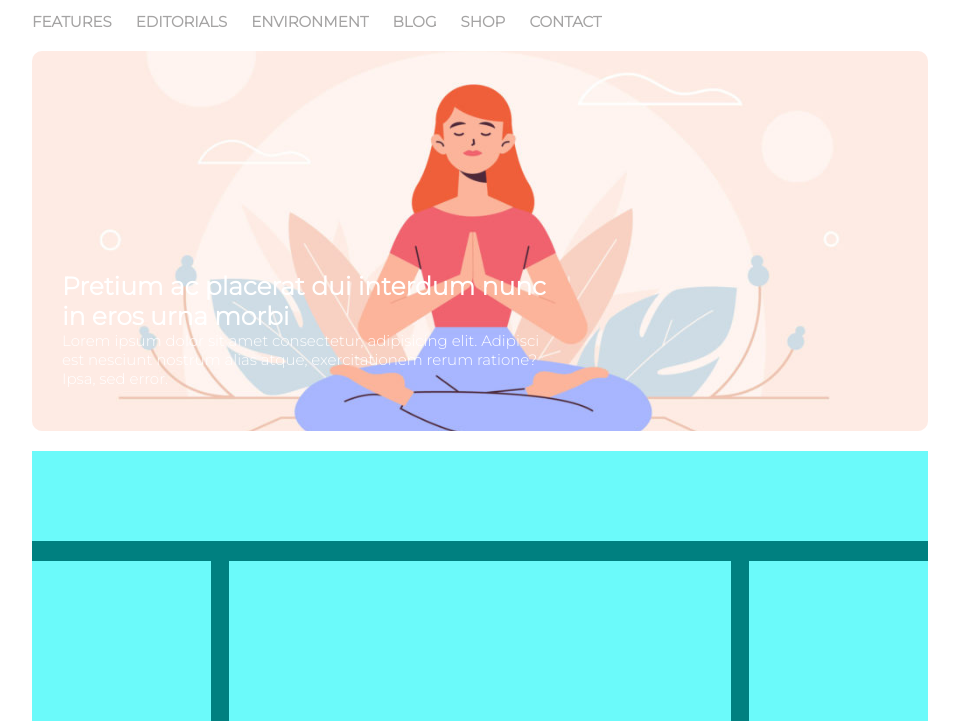
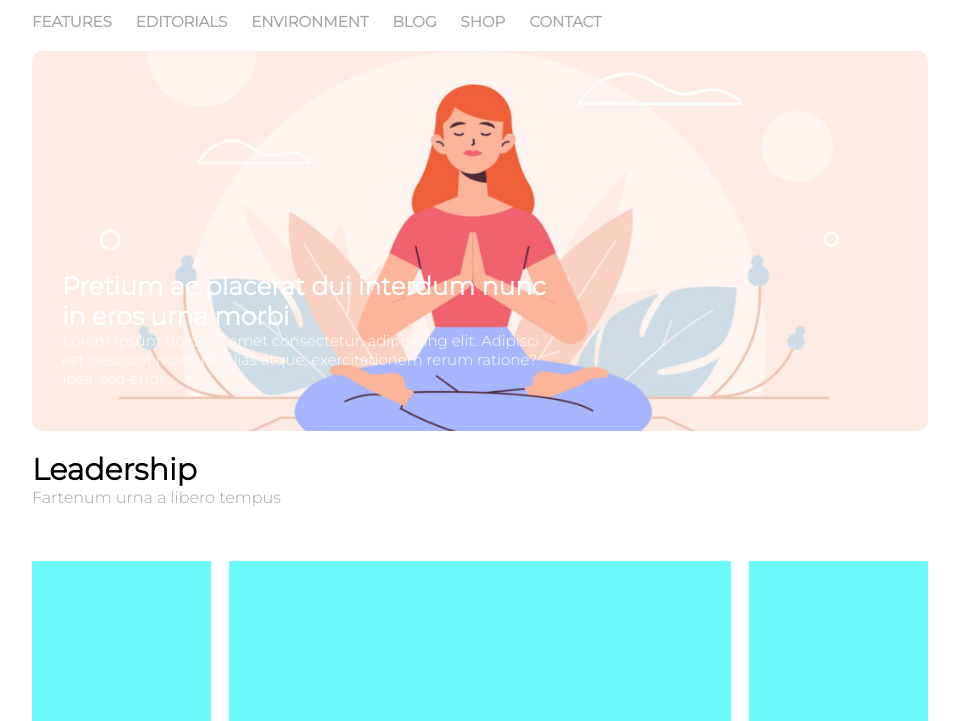
Before and after one commit to Pievisco89/htmlcss-wp, a plain HTML site: page index.html in a window 1280 px wide. Shown: the part 79-800 px from the top of the page, without its empty margins (160-1119 px from the left). Drawn offline with Linux system fonts and the light colour scheme.

Commit message:
main oggetto

```diff
--- a/assets/css/style.css
+++ b/assets/css/style.css
@@ -24,7 +24,6 @@ header{
 main{
   width: 100%;
   margin: 20px 0;
-  background-color: teal;
 }
 
 footer{
@@ -91,7 +90,15 @@ main .oggetto{
   width: 100%;
   height: 90px;
   margin-bottom: 20px;
-  background-color: rgb(107, 250, 250);
+}
+
+main .oggetto h1{
+  font-size: 30px;
+  font-weight: bold;
+}
+
+main .oggetto span{
+  color:  rgb(165, 164, 164);
 }
 
 main aside{
--- a/index.html
+++ b/index.html
@@ -46,6 +46,8 @@
       <main class="clearfix">
 
         <div class="oggetto">
+          <h1>Leadership</h1>
+          <span>Fartenum urna a libero tempus</span>
         </div>
 
         <aside>
```
